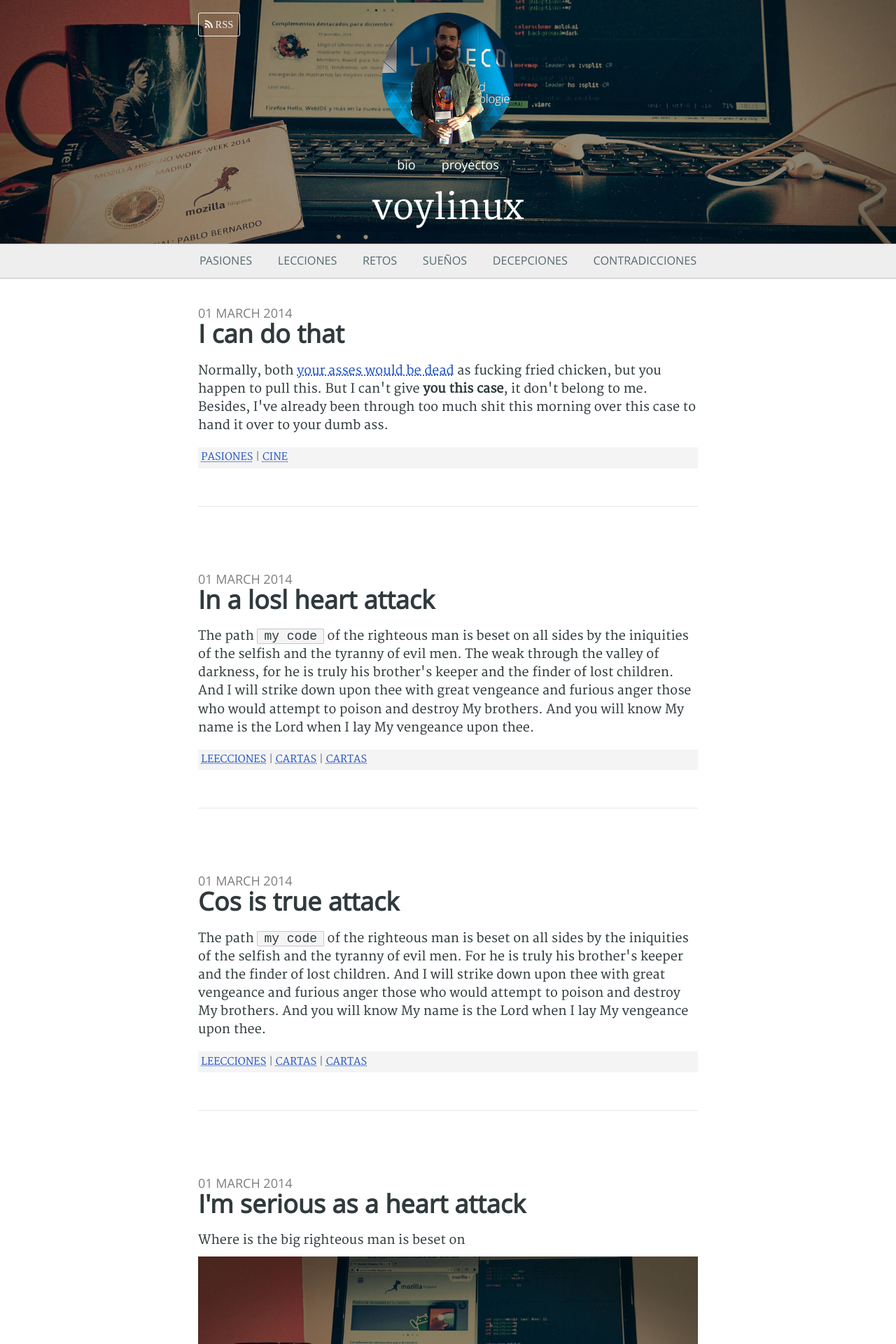
After one commit to iampbernardo/voylinuxdotcom, a web app: file tag.html in a window 1280 px wide; the page is wider, and only the part inside the window is pictured. The commit adds this page. Shown: the top 1920 px of that part at 70% size. Run offline with its HTML, style and script files only (its server is not run), Linux system fonts and the light colour scheme; some libraries are stand-ins or nearby versions.

Commit message:
redesign: Basic design finished

```diff
--- /dev/null
+++ b/tag.html
@@ -0,0 +1,148 @@
+<!DOCTYPE html>
+<html lang="en">
+<head>
+  <meta charset="UTF-8">
+  <meta name="viewport" content="width=device-width, initial-scale=1">
+
+  <title>voylinux</title>
+  <meta name="description" content="my personal blog">
+
+  <!-- CSS -->
+  <link rel="stylesheet" href="assets/css/main.css">
+
+
+
+</head>
+<body class="">
+  <header id="main_header" class="full">
+    <div class="center page_size full clearfix">
+      <div class="top_buttons  padding clearfix">
+        <a href="#" id="rss_button" class="left">
+          <span class="fa fa-rss"> RSS</span>
+        </a>
+        <button id="menu_button" class="right">
+          <i class="fa fa-bars"></i>
+        </button>
+      </div><!-- // end top buttons -->
+      <img src="assets/img/avatar.jpg" class="center round avatar" alt="personal avatar">
+      <nav id="secondary_nav" class="inline_nav">
+        <ul>
+          <li><a href="#">bio</a></li>
+          <li><a href="#">proyectos</a></li>
+        </ul>
+      </nav><!--// end secondary nav -->
+      <p class="center main_title">voylinux</p>
+    </div><!--//end centered -->
+  </header><!--// end main header -->
+
+  <nav id="primary_nav" class="full">
+    <ul class="center">
+      <li><a href="#">Pasiones</a></li>
+      <li><a href="#">Lecciones</a></li>
+      <li><a href="#">Retos</a></li>
+      <li><a href="#">Sueños</a></li>
+      <li><a href="#">Decepciones</a></li>
+      <li><a href="#">Contradicciones</a></li>
+    </ul>
+  </nav><!--// end main navigation -->
+
+  <section id="wrapper" class="center page_size padding">
+
+
+    <!-- start slipsum code -->
+    <article class="post">
+      <p class="post-list-date">01 March 2014</p>
+      <h1>I can do that</h1>
+      <p>Normally, both <a href="#">your asses would be dead</a> as fucking fried chicken, but you happen to pull this. But I can't give <b>you this case</b>, it don't belong to me. Besides, I've already been through too much shit this morning over this case to hand it over to your dumb ass. </p>
+      <footer class="post-footer">
+        <a href="#" class="tag">Pasiones</a> | <a href="#" class="tag">Cine</a>
+      </footer>
+    </article>
+
+    <article class="post">
+      <p class="post-list-date">01 March 2014</p>
+      <h1>In a losl heart attack</h1>
+      <p>The path <code>my code</code> of the righteous man is beset on all sides by the iniquities of the selfish and the tyranny of evil men. The weak through the valley of darkness, for he is truly his brother's keeper and the finder of lost children. And I will strike down upon thee with great vengeance and furious anger those who would attempt to poison and destroy My brothers. And you will know My name is the Lord when I lay My vengeance upon thee. </p>
+      <footer class="post-footer">
+        <a href="#" class="tag">Leecciones</a> | <a href="#" class="tag">Cartas</a> | <a href="#" class="tag">Cartas</a>
+      </footer>
+    </article>
+
+    <article class="post">
+      <p class="post-list-date">01 March 2014</p>
+      <h1>Cos is true attack</h1>
+      <p>The path <code>my code</code> of the righteous man is beset on all sides by the iniquities of the selfish and the tyranny of evil men. For he is truly his brother's keeper and the finder of lost children. And I will strike down upon thee with great vengeance and furious anger those who would attempt to poison and destroy My brothers. And you will know My name is the Lord when I lay My vengeance upon thee. </p>
+      <footer class="post-footer">
+        <a href="#" class="tag">Leecciones</a> | <a href="#" class="tag">Cartas</a> | <a href="#" class="tag">Cartas</a>
+      </footer>
+    </article>
+
+    <article class="post">
+      <p class="post-list-date">01 March 2014</p>
+      <h1>I'm serious as a heart attack</h1>
+      <p>Where  is the big righteous man is beset on <img src="assets/img/voylinux_header_bg.jpg" alt=""> all sides by the iniquities of the selfish and for he is truly his brother's keeper and the finder of lost children. And I will strike down upon thee with great vengeance and furious anger those who would attempt to poison and destroy My brothers. And you will know My name is the Lord when I lay My vengeance upon thee. </p>
+      <footer class="post-footer">
+        <a href="#" class="tag">Leecciones</a> | <a href="#" class="tag">Cartas</a> | <a href="#" class="tag">Cartas</a>
+      </footer>
+    </article>
+
+
+
+
+
+
+
+
+
+  </section><!--// end wrapper -->
+
+
+  <footer id="main_footer" class="full padding">
+    <aside id="footer_content" class="center page_size clearfix">
+      <div class="footer_section clearfix">
+          <h3 class="footer_title">Enlaces</h3>
+          <ul>
+            <li><a href="#">Mozilla Hispano</a></li>
+            <li><a href="#">Desarrolloweb</a></li>
+            <li><a href="#">Manifiesto de Mozilla</a></li>
+            <li><a href="#">Where is the limit?</a></li>
+          </ul>
+      </div>
+      <div class="footer_section">
+        <h3 class="footer_title">Páginas</h3>
+        <ul>
+          <li><a href="#">Biografía</a></li>
+          <li><a href="#">Proyectos</a></li>
+          <li><a href="#">Colaboraciones</a></li>
+        </ul>
+      </div>
+      <div class="footer_section">
+        <h3 class="footer_title">Condiciones</h3>
+        <ul>
+          <li><a href="#">Política de cookies</a></li>
+        </ul>
+      </div>
+
+    </aside><!-- // end footer section -->
+
+    <div class="center page_size">
+      <aside class="footer_social inline_nav center">
+        <ul>
+          <li><a href="#" class="fa fa-twitter"></a></li>
+          <li><a href="#" class="fa fa-github"></a></li>
+          <li><a href="#" class="fa fa-instagram"></a></li>
+          <li><a href="#" class="fa fa-facebook"></a></li>
+        </ul>
+      </aside>
+      <small class="created_by center">Creado con <a class="footer-icon icon-ghost" href="#" target="blank"> Ghost</a> y liberado en <a class="fa fa-github footer-icon" href="https://github.com/voylinux/voylinuxdotcom" target="blank"> Github</a> </small>
+      <small class="rights center">Todo el contenido (salvo indicado) tiene licencia <a href="" class="footer-icon fa fa-cc"> creative commons</a></small>
+    </div><!--//end centered -->
+  </footer><!--// end main footer -->
+  <!--- ONLY FOR DEV -->
+  <script src="https://ajax.googleapis.com/ajax/libs/jquery/2.1.3/jquery.min.js"></script>
+
+  <!--- // END DEV -->
+
+  <script src="assets/js/main.js" async></script>
+</body>
+</html>
```
Also changed, not shown: assets/styl/layout.styl (+30 -2 lines), assets/styl/responsive.styl (+7 -0 lines), assets/styl/syntax.styl (+9 -0 lines), demo.html (added, +148 -0 lines), post.html (added, +167 -0 lines), assets/css/main.css.
